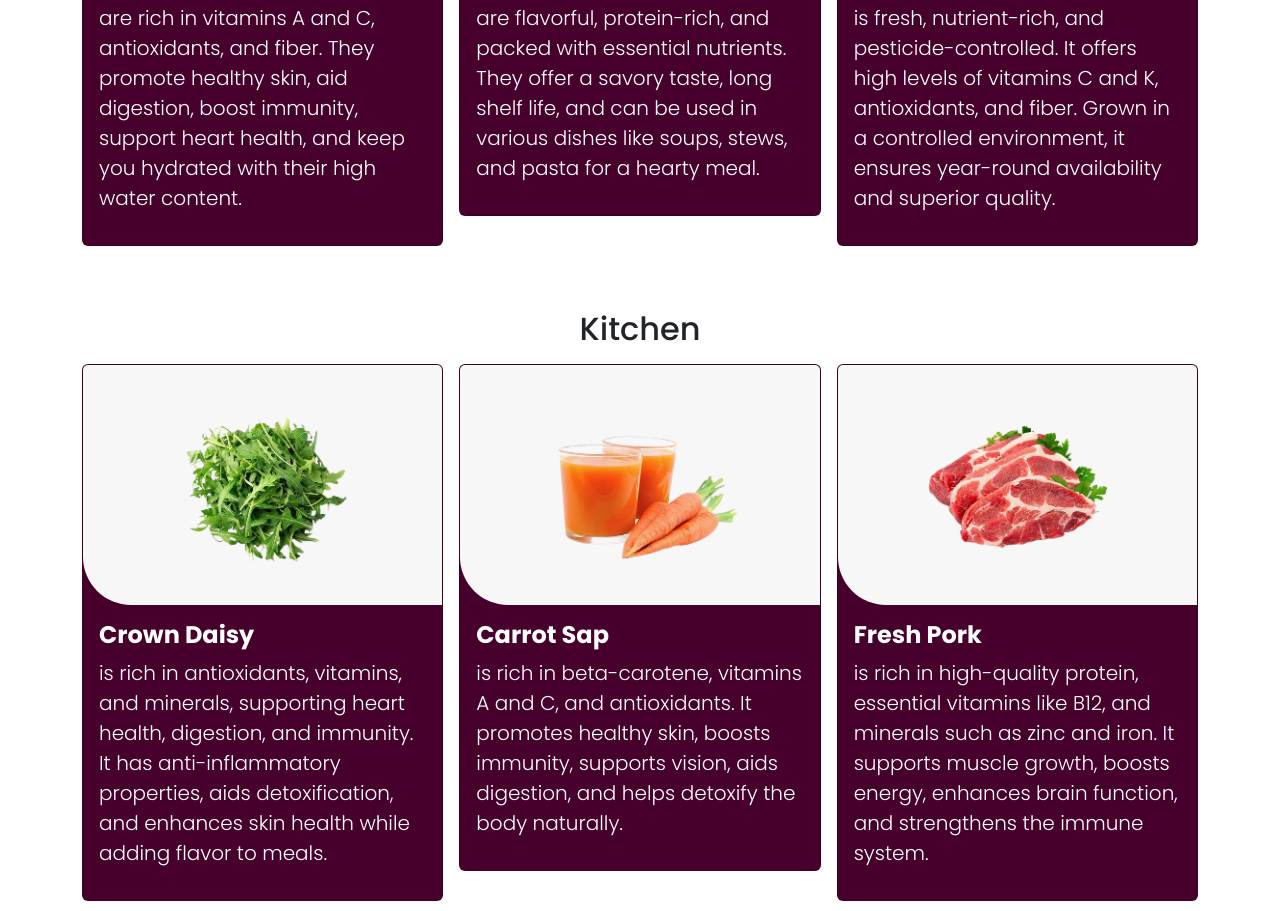
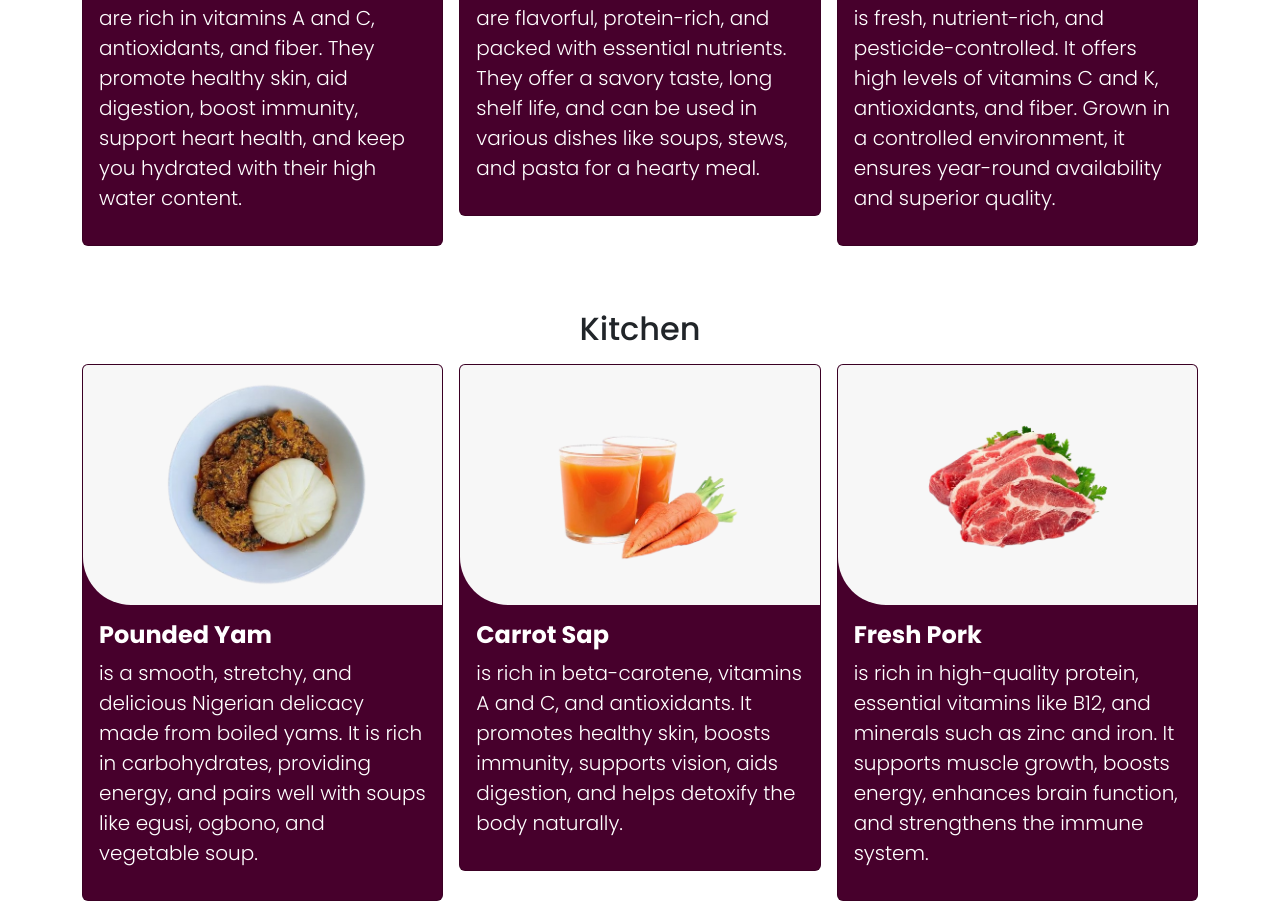
Before and after one commit to nathanielnosa/gak, a plain HTML site: page index.html in a window 1280 px wide. Shown: the part 1886-2797 px from the top of the page. Drawn offline with nearby package versions, Linux system fonts and the light colour scheme.

Commit message:
Adjust and kitchen

```diff
--- a/index.html
+++ b/index.html
@@ -139,7 +139,7 @@
     <!-- our services -->
     <section id="services" class="my-3">
         <div class="container py-4">
-            <div class="row">
+            <div class="row g-3">
                 <div class="col-md-6">
                     <a href="/grocery.html" class="text-decoration-none text-white">
                         <div class="card p-3">
@@ -165,7 +165,7 @@
                             <div class="row align-items-center">
                                 <div class="col-md-5">
                                     <div class="circle">
-                                        <img src="/assets/img/kitc.png" alt="" class="img-fluid">
+                                        <img src="/assets/img/kitc.png" alt="" class="img-fluid w-100">
                                     </div>
                                 </div>
                                 <div class="col-md-7">
@@ -295,14 +295,14 @@
                 <div class="col-md-4">
                     <div class="card rounded p-0 text-white">
                         <div class="card-img">
-                            <img alt="" class="img-fluid" src="/assets/img/grocery/Crown_Daisy-removebg-preview.png" />
+                            <img alt="" class="img-fluid" src="/assets/img/kitchen/pounde_yam-removebg-preview.png" />
                         </div>
                         <div class="card-body">
-                            <h4 class="fw-bold">Crown Daisy</h4>
+                            <h4 class="fw-bold">Pounded Yam</h4>
                             <p class="lead">
-                                is rich in antioxidants, vitamins, and minerals, supporting heart health, digestion, and
-                                immunity. It has anti-inflammatory properties, aids detoxification, and enhances skin
-                                health while adding flavor to meals.
+                                is a smooth, stretchy, and delicious Nigerian delicacy made from boiled yams. It is rich
+                                in carbohydrates, providing energy, and pairs well with soups like egusi, ogbono, and
+                                vegetable soup.
                             </p>
                         </div>
                     </div>
```
Also changed, not shown: assets/img/kitchen/pounde_yam-removebg-preview.png (added).
